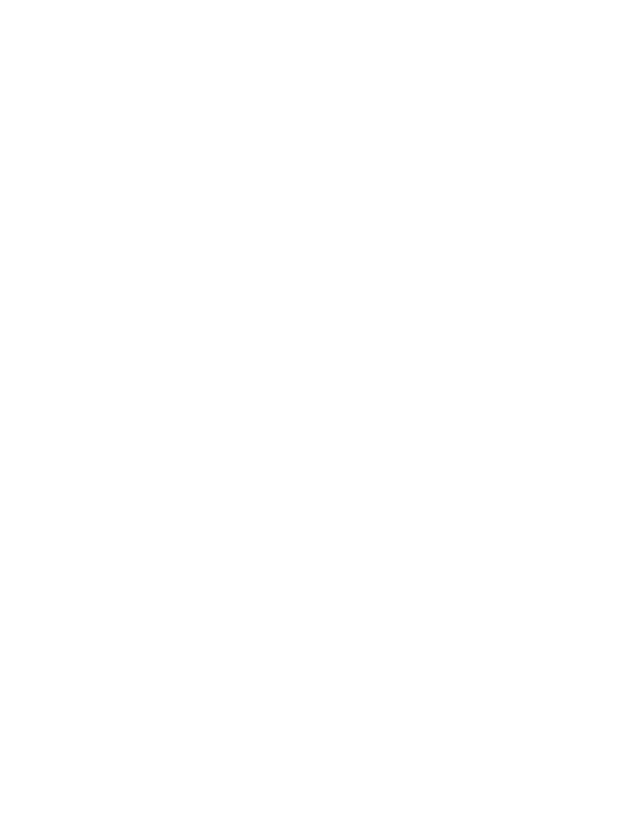
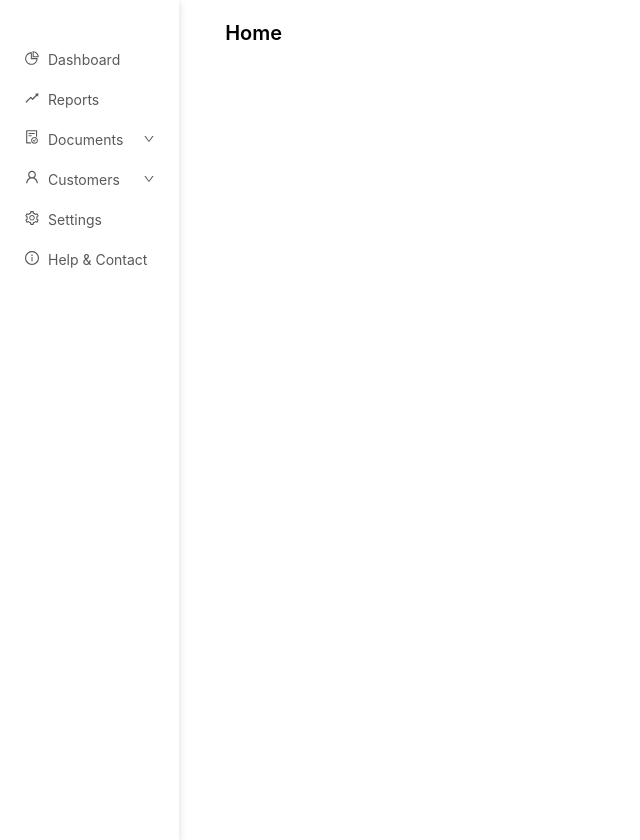
Before and after one commit to valeriagodfrey/test-app, a React (Create React App) app: page /home in a window 1280 px wide. Before the commit this address had no page. Shown: the whole page, without its empty margins (0-640 px from the left). Before the commit the page ends 800 px from the top, so only its background shows below. Built offline with nearby package versions, Linux system fonts and the light colour scheme.

Commit message:
add accordeon

```diff
--- a/package.json
+++ b/package.json
@@ -18,6 +18,7 @@
     "i18next-browser-languagedetector": "^6.1.3",
     "i18next-http-backend": "^1.3.2",
     "react": "^17.0.2",
+    "react-breadcrumbs": "^2.1.7",
     "react-dom": "^17.0.2",
     "react-hook-form": "^7.27.1",
     "react-i18next": "^11.15.6",
@@ -30,6 +31,7 @@
     "styled-components": "^5.3.3",
     "typescript": "^4.4.2",
     "typescript-styled-plugin": "^0.18.2",
+    "use-react-router-breadcrumbs": "^3.1.0",
     "web-vitals": "^2.1.0"
   },
   "scripts": {
--- a/src/App.tsx
+++ b/src/App.tsx
@@ -1,7 +1,7 @@
 import "react-toastify/dist/ReactToastify.css";
 
 import { Provider } from "react-redux";
-import { BrowserRouter, Route, Routes } from "react-router-dom";
+import { BrowserRouter, Navigate, Route, Routes } from "react-router-dom";
 
 import { store } from "./core/redux/store";
 import { Authorization } from "./pages/authorization";
@@ -25,9 +25,10 @@
       /> */}
       <BrowserRouter>
         <Routes>
-          <Route path="/" element={<HomePage />} />
+          <Route path="/home" element={<HomePage />} />
           <Route path="/registration" element={<Registration />} />
           <Route path="/authorization" element={<Authorization />} />
+          <Route path="*" element={<Navigate to="/home" />} />
         </Routes>
       </BrowserRouter>
     </Provider>
--- a/src/pages/authorization.tsx
+++ b/src/pages/authorization.tsx
@@ -33,9 +33,9 @@
   const handleAuth = (user: AuthProps) => {
     if (user.email === "test@gmail.com" && user.password === "123456789") {
       setTimeout(() => {
-        navigate("/");
+        navigate("/home");
       }, 500);
-    } else toast.error("Пользователь с таким эл. адресом и паролем не найден.");
+    } else alert("Пользователь с таким эл. адресом и паролем не найден.");
   };
 
   const onSubmit = (data: AuthProps) => {
--- a/src/pages/homePage.tsx
+++ b/src/pages/homePage.tsx
@@ -15,7 +15,11 @@
     </Container>
   );
 };
-const Container = styled.div``;
+const Container = styled.div`
+  display: flex;
+  min-height: 100vh;
+  width: 100%;
+`;
 
 const ContentContainer = styled.div``;
 
--- a/src/pages/registration.tsx
+++ b/src/pages/registration.tsx
@@ -44,9 +44,10 @@
   const onSubmit = (data: RegisterProps) => {
     dispatch(signUp(data));
     setTimeout(() => {
-      navigate("/");
+      navigate("/home");
     }, 500);
   };
+
   return (
     <WrapperContainer>
       <Title>StaffPro</Title>
--- /dev/null
+++ b/src/ui/accordion/Accordion.tsx
@@ -0,0 +1,67 @@
+import React, { useState } from "react";
+import styled from "styled-components";
+
+import { CustomersIcon } from "../../assets/icons/CustomersIcon";
+import { DropdownArrow } from "../../assets/icons/DropdownArrow";
+
+interface Props {
+  label: string;
+  // eslint-disable-next-line @typescript-eslint/no-explicit-any
+  content: any;
+  // eslint-disable-next-line @typescript-eslint/no-explicit-any
+  icon?: any;
+}
+
+export const Accordion = ({ label, icon, content }: Props) => {
+  const [clicked, setClicked] = useState(false);
+  return (
+    <Container>
+      <Box onClick={() => setClicked((s) => !s)}>
+        <TitleContainer>
+          <Icon>{icon}</Icon>
+          <Label>{label}</Label>
+        </TitleContainer>
+        <Arrow>
+          <DropdownArrow />
+        </Arrow>
+      </Box>
+      <Content clicked={clicked}>{content}</Content>
+    </Container>
+  );
+};
+
+const Container = styled.div`
+  width: 100%;
+`;
+
+const TitleContainer = styled.div`
+  display: flex;
+`;
+
+const Label = styled.div`
+  font-size: 14px;
+  line-height: 22px;
+`;
+
+const Icon = styled.div<{ type?: "arrow" | "icon" }>`
+  align-items: center;
+  margin-right: 8px;
+`;
+
+const Arrow = styled.div`
+  margin-right: 24px;
+`;
+
+const Content = styled.div<{ clicked?: boolean }>`
+  overflow: hidden;
+  max-height: ${({ clicked }) => (clicked ? `120px` : 0)};
+  transition: all 0.1s ease-in-out;
+`;
+
+const Box = styled.div`
+  display: flex;
+  justify-content: space-between;
+  :not(:last-child) {
+    margin-bottom: 9px;
+  }
+`;
--- a/src/ui/breadcrumbs/Breadcrumbs.tsx
+++ b/src/ui/breadcrumbs/Breadcrumbs.tsx
@@ -4,7 +4,7 @@
 
 export type Crumb = {
   path: string;
-  name?: string;
+  name?: string | string[];
 };
 interface Props {
   data: Crumb[];
--- a/src/ui/checkbox/Checkbox.tsx
+++ b/src/ui/checkbox/Checkbox.tsx
@@ -14,7 +14,13 @@
     <Container>
       <CheckboxContainer>
         <CustomCheckbox checked={checked} onClick={(value) => onChange(!value)} error={error}>
-          {checked ? <CheckIcon /> : ""}
+          {checked ? (
+            <Icon>
+              <CheckIcon />{" "}
+            </Icon>
+          ) : (
+            ""
+          )}
         </CustomCheckbox>
         <Agreement>{children}</Agreement>
       </CheckboxContainer>
@@ -33,11 +39,13 @@
 
 const CheckboxContainer = styled.div`
   cursor: pointer;
-  display: flex;
-  align-items: flex-start;
+  display: grid;
+  grid-template-columns: 16px 1fr;
+  grid-gap: 8px;
 `;
 
 const CustomCheckbox = styled.div<{ error?: string; checked?: boolean }>`
+  position: relative;
   width: 16px;
   height: 16px;
   display: flex;
@@ -46,11 +54,17 @@
   position: relative;
   align-items: center;
   border-radius: 2px;
-  margin-right: 8px;
+
   border: ${({ checked }) => (checked ? "1px solid #1890ff" : " 1px solid #d9d9d9")};
   margin-top: 4px;
 `;
 
+const Icon = styled.div`
+  position: absolute;
+  height: 16px;
+  margin-bottom: 2px;
+  margin-left: -1px;
+`;
 const Agreement = styled.div`
   font-size: 14px;
   line-height: 22px;
--- a/src/ui/header/PageHeader.tsx
+++ b/src/ui/header/PageHeader.tsx
@@ -1,14 +1,50 @@
-import React from "react";
+import { useLocation } from "react-router-dom";
 import styled from "styled-components";
-import { Breadcrumbs } from "../breadcrumbs/Breadcrumbs";
+
+import { paths } from "./paths";
 
 export const PageHeader = () => {
+  const location = useLocation();
+  const crumbs = [
+    { path: "/home", name: "Home" },
+    {
+      path: location.pathname,
+      name: paths.map((item) => (item.path === location.pathname ? item.label : "New page")),
+    },
+  ];
+  const title = location.pathname.replace(/\//g, "")[0].toUpperCase() + location.pathname.slice(2);
   return (
     <Container>
-      <Breadcrumbs />
+      <Breadcrumbs></Breadcrumbs>
+      <Title>{title}</Title>
+      <Submenu>
+        <Block />
+        <Block />
+        <Block />
+        <Block />
+        <Block />
+      </Submenu>
     </Container>
   );
 };
 const Container = styled.div`
   width: 100%;
+  max-height: 125px;
+  padding: 11px 22px;
 `;
+
+const Title = styled.div`
+  margin: 8px 24px;
+  font-weight: 600;
+  font-size: 20px;
+  line-height: 28px;
+`;
+const Submenu = styled.div``;
+
+const Breadcrumbs = styled.div``;
+
+const Block = styled.div`
+  font-size: 14px;
+  line-height: 22px;
+  padding: 11px 0px;
+`;
--- /dev/null
+++ b/src/ui/header/paths.ts
@@ -0,0 +1,11 @@
+export const paths = [
+  { path: "/dashboard", label: "Dashboard" },
+  { path: "/reports", label: "Reports" },
+  { path: "/documents", label: "Documents" },
+  { path: "/invoices", label: "Invoices" },
+  { path: "/drafts", label: "Drafts" },
+  { path: "/templates", label: "Templates" },
+  { path: "/customers", label: "Customers" },
+  { path: "/settings", label: "Settings" },
+  { path: "/help", label: "Help & Contact" },
+];
--- a/src/ui/sidebar/Sidebar.tsx
+++ b/src/ui/sidebar/Sidebar.tsx
@@ -1,13 +1,13 @@
-import React from "react";
+import React, { useState } from "react";
 import styled from "styled-components";
 
 import { CustomersIcon } from "../../assets/icons/CustomersIcon";
 import { DashboardIcon } from "../../assets/icons/DashboardIcon";
 import { DocumentsIcon } from "../../assets/icons/DocumentsIcon";
-import { DropdownArrow } from "../../assets/icons/DropdownArrow";
 import { HelpIcon } from "../../assets/icons/HelpIcon";
 import { ReportsIcon } from "../../assets/icons/ReportsIcon";
 import { SettingsIcon } from "../../assets/icons/SettingsIcon";
+import { Accordion } from "../accordion/Accordion";
 
 export const Sidebar = () => {
   return (
@@ -26,26 +26,54 @@
           <Label>Reports</Label>
         </Option>
         <Option drop>
-          <Box>
-            <Icon type="icon">
-              <DocumentsIcon />
-            </Icon>
-            <Label>Documents</Label>
-          </Box>
-          <Icon type="arrow">
-            <DropdownArrow />
-          </Icon>
+          <Accordion
+            label="Documents"
+            icon={<DocumentsIcon />}
+            content={
+              <>
+                <Option>
+                  <Box>
+                    <Label>Invoices</Label>
+                  </Box>
+                </Option>
+                <Option>
+                  <Box>
+                    <Label>Drafts</Label>
+                  </Box>
+                </Option>
+                <Option>
+                  <Box>
+                    <Label>Templates</Label>
+                  </Box>
+                </Option>
+              </>
+            }
+          />
         </Option>
-        <Option drop>
-          <Box>
-            <Icon type="icon">
-              <CustomersIcon />
-            </Icon>
-            <Label>Customers</Label>
-          </Box>
-          <Icon type="arrow">
-            <DropdownArrow />
-          </Icon>
+        <Option drop style={{ paddingBottom: 0 }}>
+          <Accordion
+            label="Customers"
+            icon={<CustomersIcon />}
+            content={
+              <>
+                <Option>
+                  <Box>
+                    <Label>Invoices</Label>
+                  </Box>
+                </Option>
+                <Option>
+                  <Box>
+                    <Label>Drafts</Label>
+                  </Box>
+                </Option>
+                <Option>
+                  <Box>
+                    <Label>Templates</Label>
+                  </Box>
+                </Option>
+              </>
+            }
+          />
         </Option>
         <Option>
           <Icon type="icon">
@@ -78,14 +106,14 @@
   cursor: pointer;
   display: flex;
   align-items: center;
-  padding: 9px 0px 9px 24px;
+  padding: ${({ drop }) => (drop ? "9px 0px 0px 24px" : "9px 0px 9px 24px")};
   color: #595959;
   :hover {
     background: #e6f7ff;
     color: #1890ff;
   }
   :active {
-    border-right: 3px solid #1890ff;
+    border-right: ${({ drop }) => (drop ? "none " : "3px solid #1890ff")};
   }
   transition: all 0.1s linear;
 `;
```
Also changed, not shown: src/features/user.ts (+9 -16 lines), 1 other file (tests, documents, lock files or other folders).
